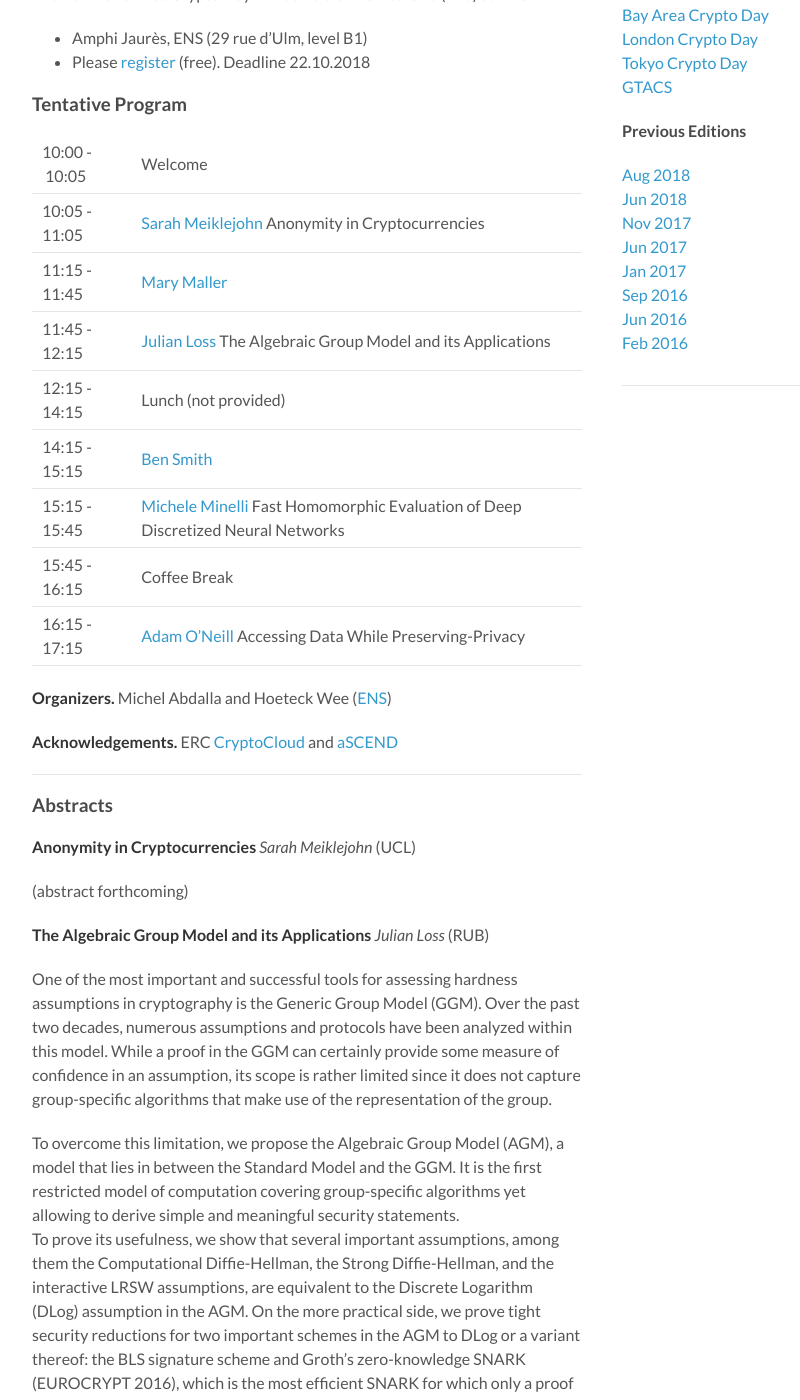
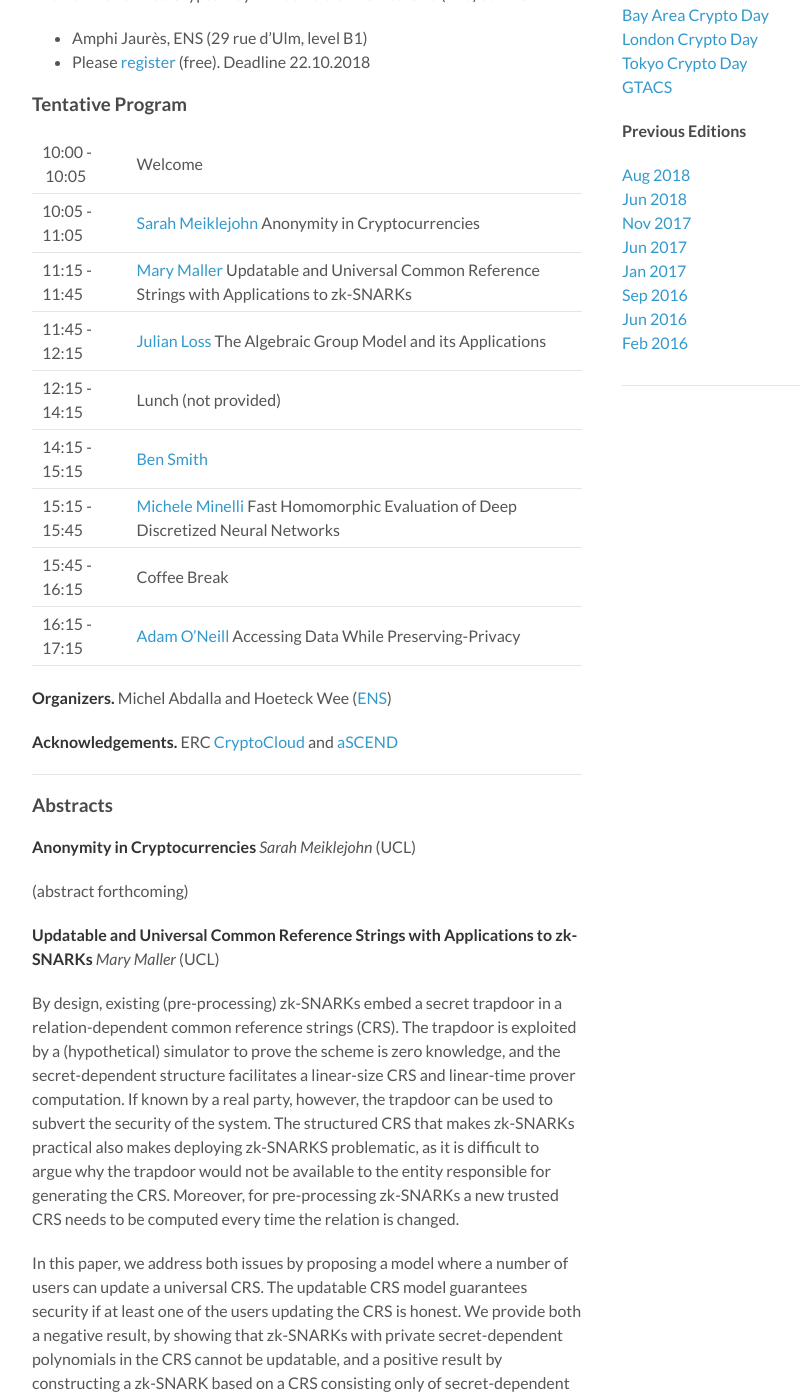
Before and after one commit to pariscryptoday/pariscryptoday.github.io, a Jekyll site: the page built from _posts/2018-08-01-eighth.md, in a window 1280 px wide and 1400 px high, scrolled down 309 px. Shown: the whole window, without its empty margins (178-978 px from the left). Built offline with Jekyll 4.4.1, drawn with Linux system fonts in a browser that asks for light colours; some of the changed text lies outside the part shown.

```diff
--- a/_posts/2018-08-01-eighth.md
+++ b/_posts/2018-08-01-eighth.md
@@ -15,7 +15,7 @@ ENS.
 
 | 10:00&nbsp;-&nbsp;10:05 | Welcome
 | 10:05 - 11:05 | [Sarah Meiklejohn](#SM) Anonymity in Cryptocurrencies
-| 11:15 - 11:45 | [Mary Maller](#MaMa)
+| 11:15 - 11:45 | [Mary Maller](#MaMa) Updatable and Universal Common Reference Strings with Applications to zk-SNARKs
 | 11:45 - 12:15 | [Julian Loss](#JL) The Algebraic Group Model and its Applications
 | 12:15 - 14:15 | Lunch (not provided)
 | 14:15 - 15:15 | [Ben Smith](#BS)
@@ -47,6 +44,13 @@ ENS.
 *Sarah Meiklejohn* (UCL)
 
 (abstract forthcoming)
+
+**<a name="MaMa"></a>Updatable and Universal Common Reference Strings with Applications to zk-SNARKs**
+*Mary Maller* (UCL)
+
+By design, existing (pre-processing) zk-SNARKs embed a secret trapdoor in a relation-dependent common reference strings (CRS). The trapdoor is exploited by a (hypothetical) simulator to prove the scheme is zero knowledge, and the secret-dependent structure facilitates a linear-size CRS and linear-time prover computation. If known by a real party, however, the trapdoor can be used to subvert the security of the system. The structured CRS that makes zk-SNARKs practical also makes deploying zk-SNARKS problematic, as it is difficult to argue why the trapdoor would not be available to the entity responsible for generating the CRS. Moreover, for pre-processing zk-SNARKs a new trusted CRS needs to be computed every time the relation is changed.
+
+In this paper, we address both issues by proposing a model where a number of users can update a universal CRS. The updatable CRS model guarantees security if at least one of the users updating the CRS is honest. We provide both a negative result, by showing that zk-SNARKs with private secret-dependent polynomials in the CRS cannot be updatable, and a positive result by constructing a zk-SNARK based on a CRS consisting only of secret-dependent monomials. The CRS is of quadratic size, is updatable, and is universal in the sense that it can be specialized into one or more relation-dependent CRS of linear size with linear-time prover computation.
 
 **<a name="JL"></a>The Algebraic Group Model and its Applications**
 *Julian Loss* (RUB)
```
Also changed, not shown: other parts of _posts/2018-08-01-eighth.md (+0 -3 lines).
